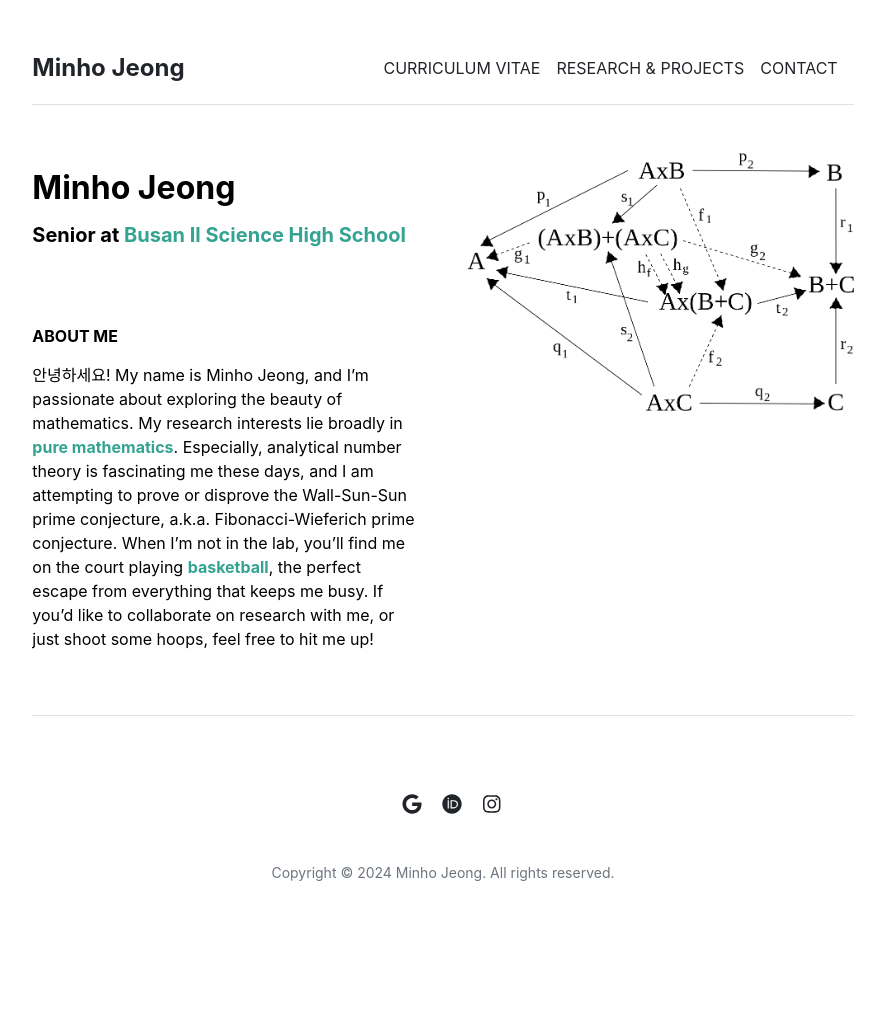
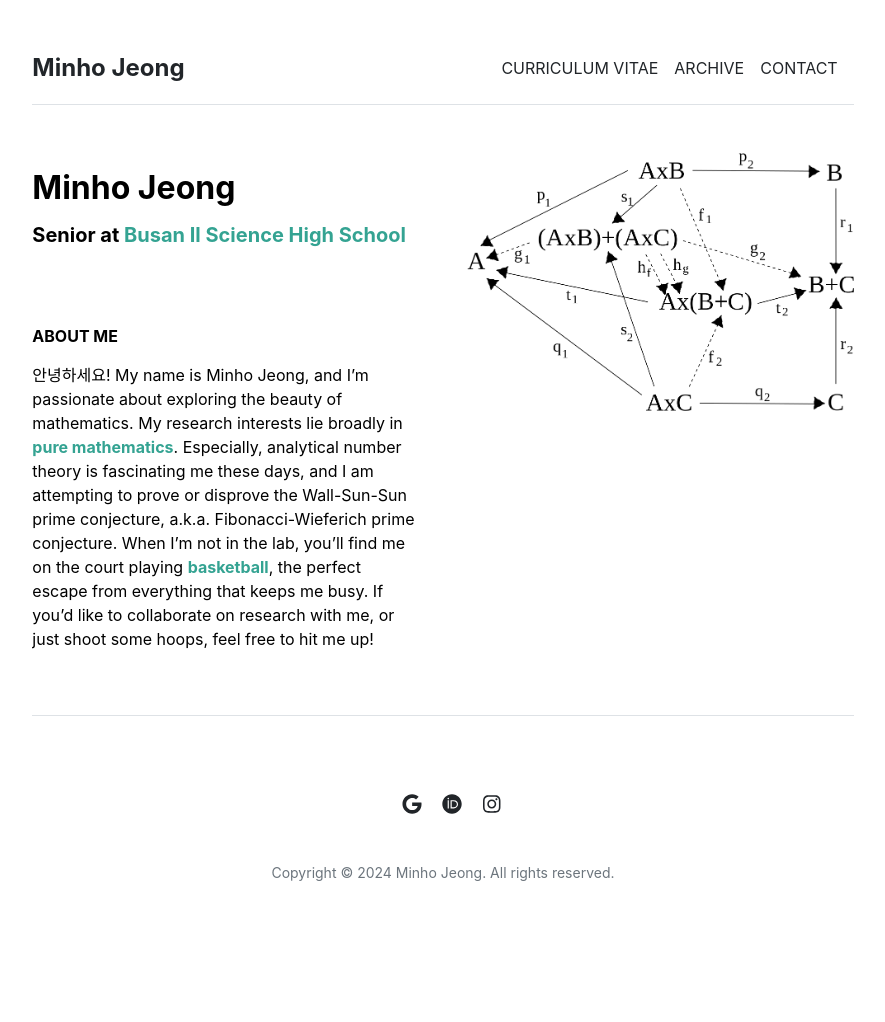
Before and after one commit to mino-jeong/mino-jeong.github.io, a Jekyll site: the page built from index.md, in a window 1280 px wide. Shown: the whole page, without its empty margins (197-1082 px from the left). Built offline with Jekyll 4.4.1, drawn with Linux system fonts in a browser that asks for light colours.

Commit message:
Update settings.yml

```diff
--- a/_data/settings.yml
+++ b/_data/settings.yml
@@ -1,6 +1,6 @@
 menu:
 - {name: 'CURRICULUM VITAE', url: '/cv'}
-- {name: 'RESEARCH & PROJECTS', url: '/research-projects'}
+- {name: 'ARCHIVE', url: '/archive'}
 - {name: 'CONTACT', url: '/contact'}
 
 bibliotheca:
```
